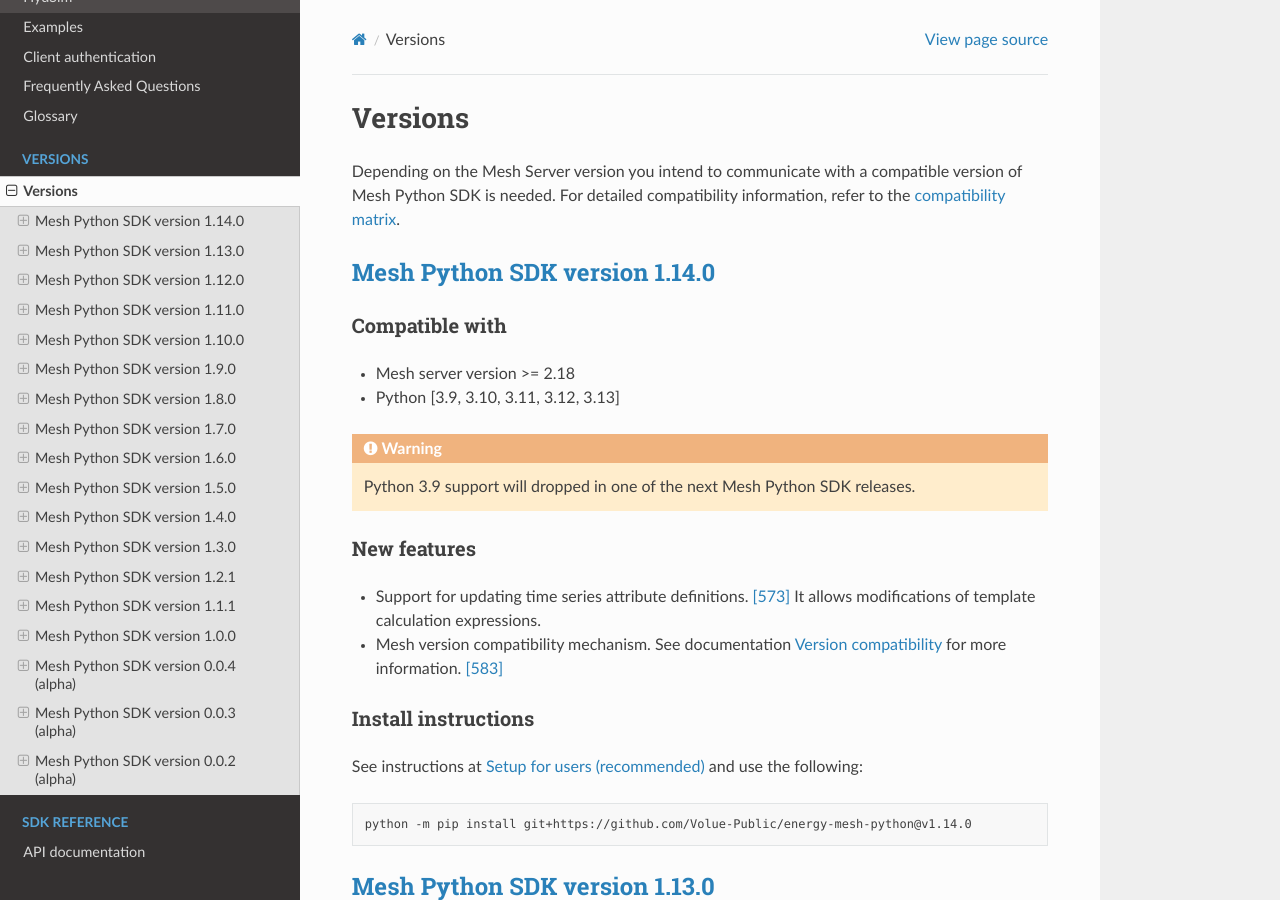
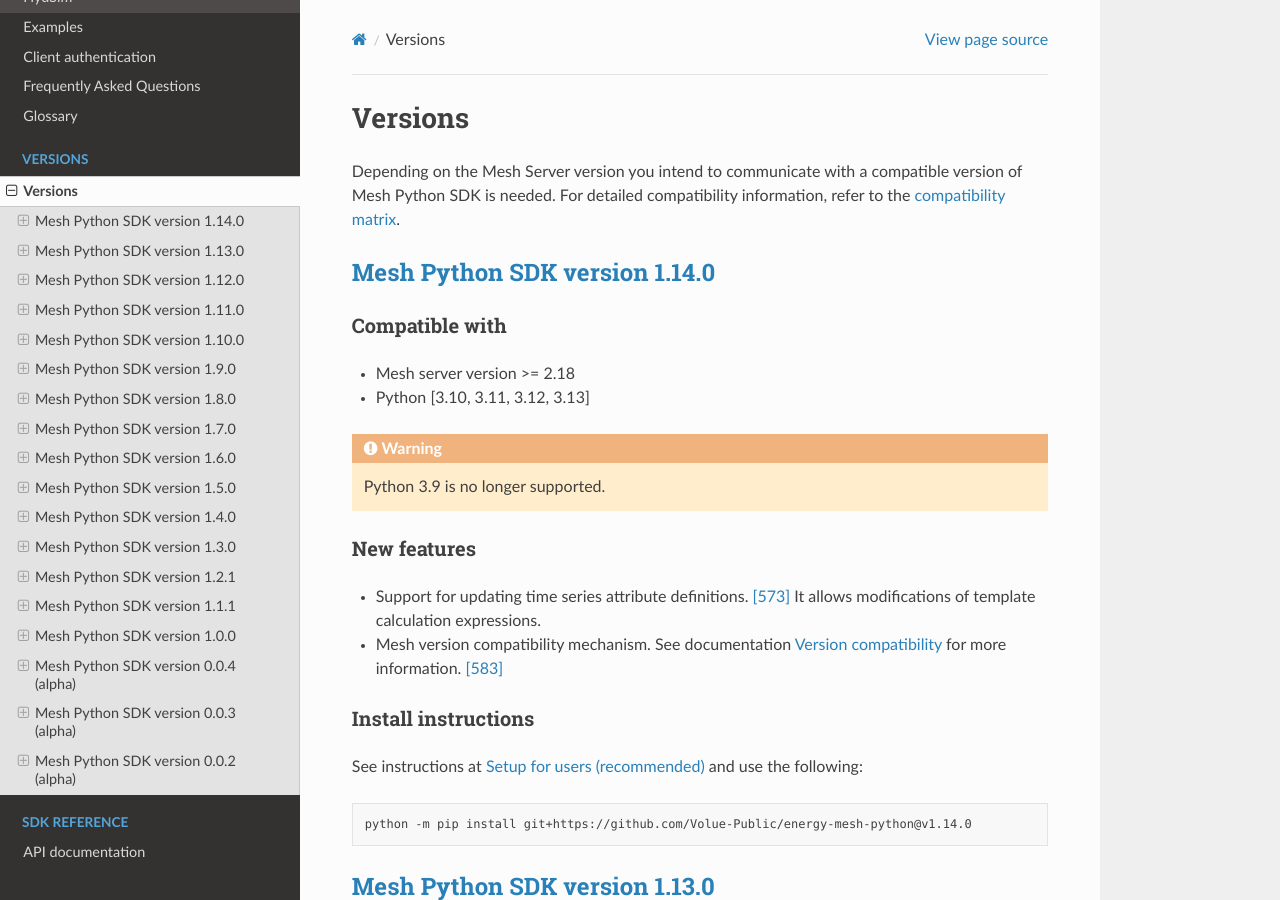
Before and after one commit to Volue-Public/energy-mesh-python, a Sphinx documentation site: the page built from docs/source/versions.rst, in a window 1280 px wide and 900 px high. Built offline with Sphinx 7.4.7 and the Read the Docs theme 3.1.0, drawn with Linux system fonts in a browser that asks for light colours.

Commit message:
drop support for Python 3.9

```diff
--- a/docs/source/index.rst
+++ b/docs/source/index.rst
@@ -29,7 +29,7 @@
 **************
 
 - Mesh server with gRPC enabled.
-- Python [3.9, 3.10, 3.11, 3.12, 3.13]
+- Python [3.10, 3.11, 3.12, 3.13]
 
 Getting help
 ---------------
--- a/docs/source/installation.rst
+++ b/docs/source/installation.rst
@@ -35,7 +35,7 @@
 Python
 **********
 
-Mesh Python SDK works with Python 3.9, 3.10, 3.11, 3.12 and 3.13. Support for earlier and later versions is not guaranteed due to dependencies.
+Mesh Python SDK works with Python 3.10, 3.11, 3.12 and 3.13. Support for earlier and later versions is not guaranteed due to dependencies.
 
 #. Download and install (Windows):
 
--- a/docs/source/quickstart.rst
+++ b/docs/source/quickstart.rst
@@ -6,7 +6,7 @@
 Prerequisites quickstart
 **************************
 
-- Supported Python version [3.9 3.10, 3.11, 3.12, 3.13].
+- Supported Python version [3.10, 3.11, 3.12, 3.13].
 - Running Volue Mesh server with gRPC enabled (either locally or on a different machine within your network).
 
 Installation quickstart
--- a/docs/source/versions.rst
+++ b/docs/source/versions.rst
@@ -13,10 +13,10 @@
 ~~~~~~~~~~~~~~~~~~
 
 - Mesh server version >= 2.18
-- Python [3.9, 3.10, 3.11, 3.12, 3.13]
+- Python [3.10, 3.11, 3.12, 3.13]
 
 .. warning::
-    Python 3.9 support will dropped in one of the next Mesh Python SDK releases.
+    Python 3.9 is no longer supported.
 
 New features
 ~~~~~~~~~~~~~~~~~~
--- a/pyproject.toml
+++ b/pyproject.toml
@@ -43,7 +43,7 @@
 ]
 
 [tool.poetry.dependencies]
-python = ">=3.9, <3.14"
+python = ">=3.10, <3.14"
 grpcio = ">=1.37.0"
 pyarrow = ">=7.0.0"
 protobuf = ">=3.20.1"
```
Also changed, not shown: 3 other files.
